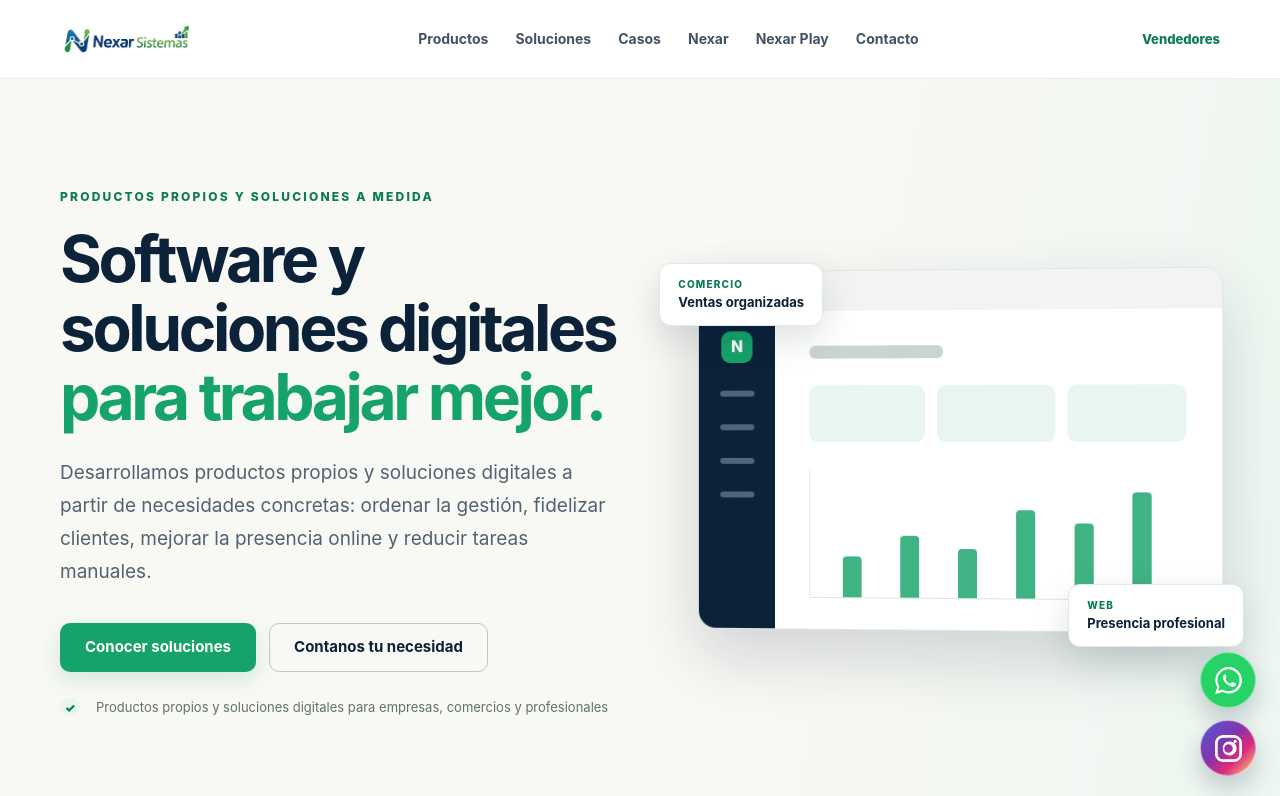
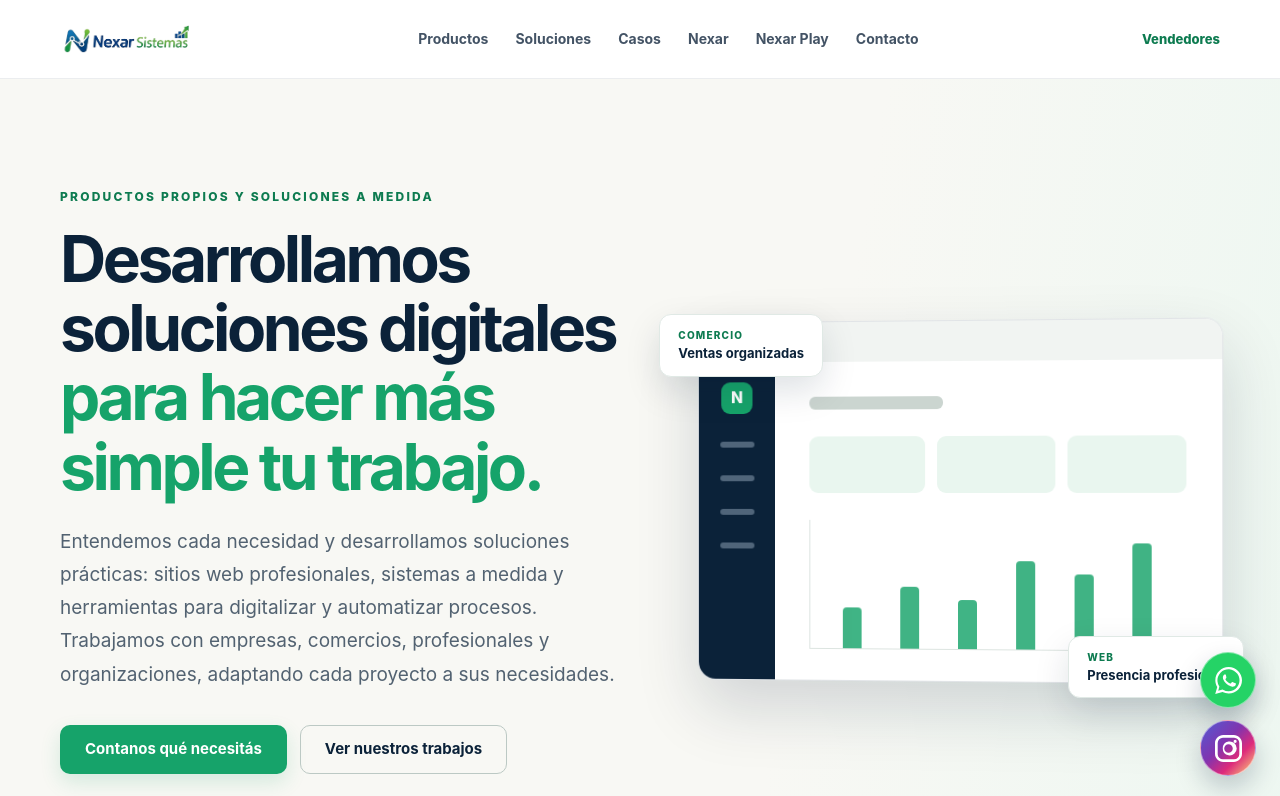
Before and after one commit to NexarSistemas/nexarsistemas.github.io, a plain HTML site: page index.html in a window 1280 px wide. Shown: the top 796 px of the page. Drawn offline with Linux system fonts and the light colour scheme.

Commit message:
feat: mejora propuesta de valor del inicio (#103)
Optimiza el hero y los llamados a la acción con un mensaje comercial centrado en el cliente.

Closes #96

```diff
--- a/index.html
+++ b/index.html
@@ -118,11 +118,11 @@
         <div class="container hero-grid">
             <div class="hero-copy">
                 <span class="eyebrow">Productos propios y soluciones a medida</span>
-                <h1>Software y soluciones digitales <em>para trabajar mejor.</em></h1>
-                <p>Desarrollamos productos propios y soluciones digitales a partir de necesidades concretas: ordenar la gestión, fidelizar clientes, mejorar la presencia online y reducir tareas manuales.</p>
+                <h1>Desarrollamos soluciones digitales <em>para hacer más simple tu trabajo.</em></h1>
+                <p>Entendemos cada necesidad y desarrollamos soluciones prácticas: sitios web profesionales, sistemas a medida y herramientas para digitalizar y automatizar procesos. Trabajamos con empresas, comercios, profesionales y organizaciones, adaptando cada proyecto a sus necesidades.</p>
                 <div class="hero-actions">
-                    <a class="button" href="#soluciones">Conocer soluciones</a>
-                    <a class="button button-outline" href="#contacto">Contanos tu necesidad</a>
+                    <a class="button" href="#contacto">Contanos qué necesitás</a>
+                    <a class="button button-outline" href="#casos">Ver nuestros trabajos</a>
                 </div>
                 <div class="platforms">
                     <span class="check" aria-hidden="true">✓</span>
```
Also changed, not shown: tests/public-site.test.js (+9 -2 lines).
